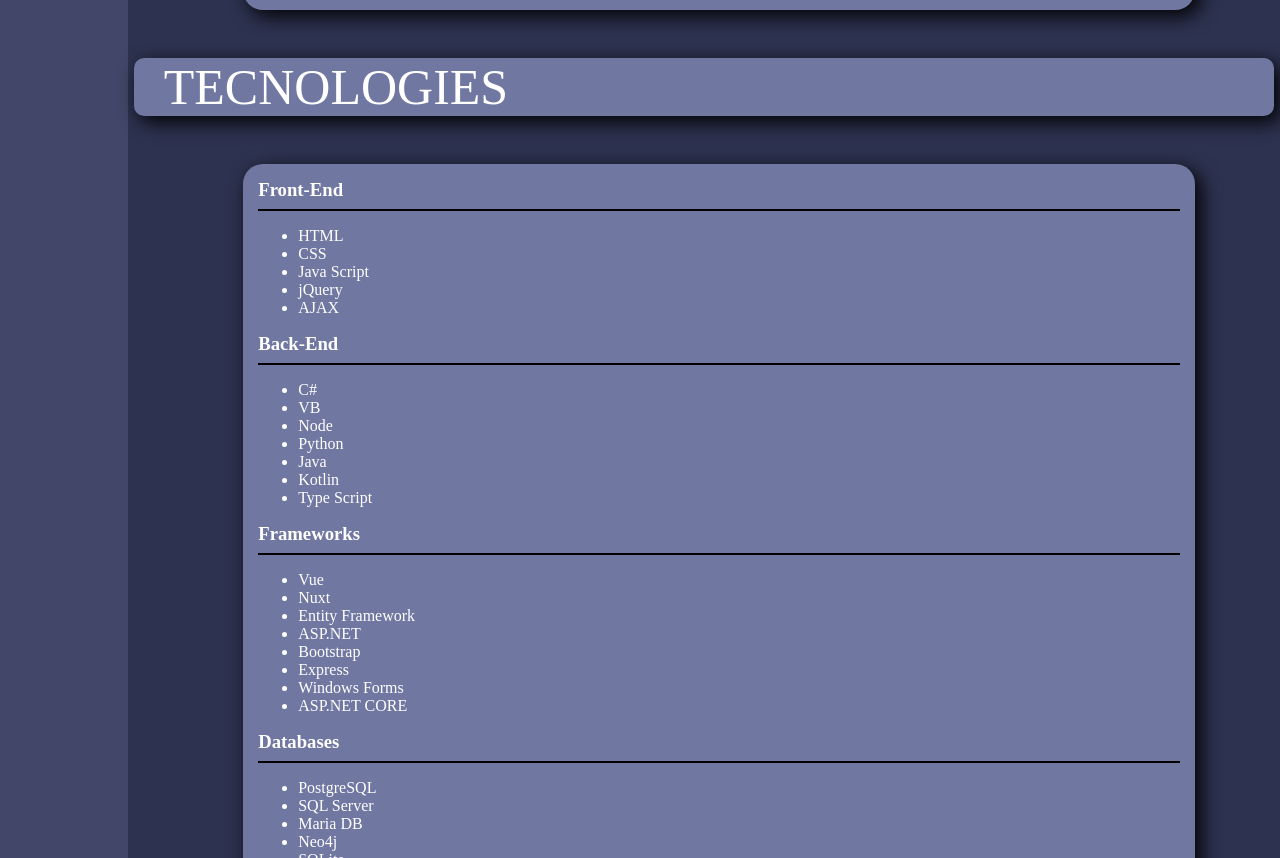
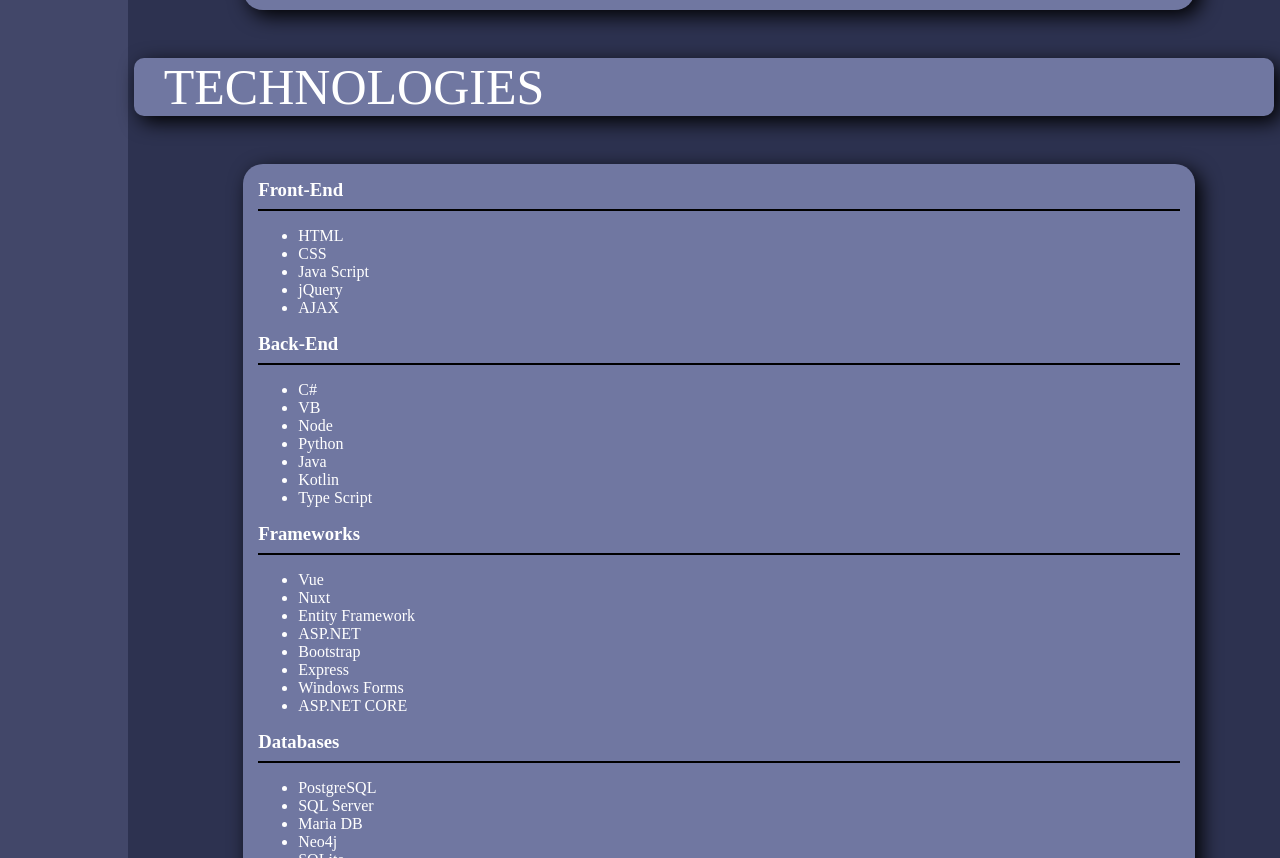
Before and after one commit to MauricioCCamargo/MauricioCCamargo.github.io, a plain HTML site: page index.html in a window 1280 px wide. Shown: the part 1857-2715 px from the top of the page. Drawn offline with Linux system fonts and the light colour scheme.

Commit message:
erro ortografico

```diff
--- a/index.html
+++ b/index.html
@@ -129,7 +129,7 @@
 				<section>
 					<div class="data-container">
 						<div id="Tecnologies" class="session-title">
-							<h1>TECNOLOGIES</h1>
+							<h1>TECHNOLOGIES</h1>
 						</div>
 						<div class="data-container-content">
 							<div class="data-container-item">
```
